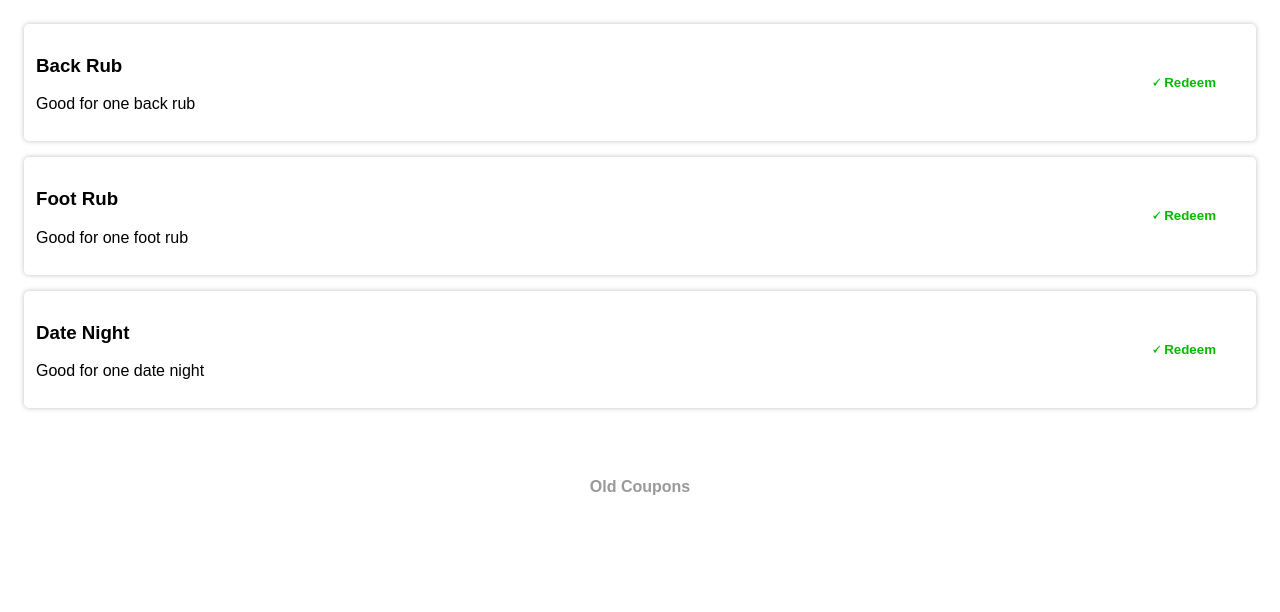
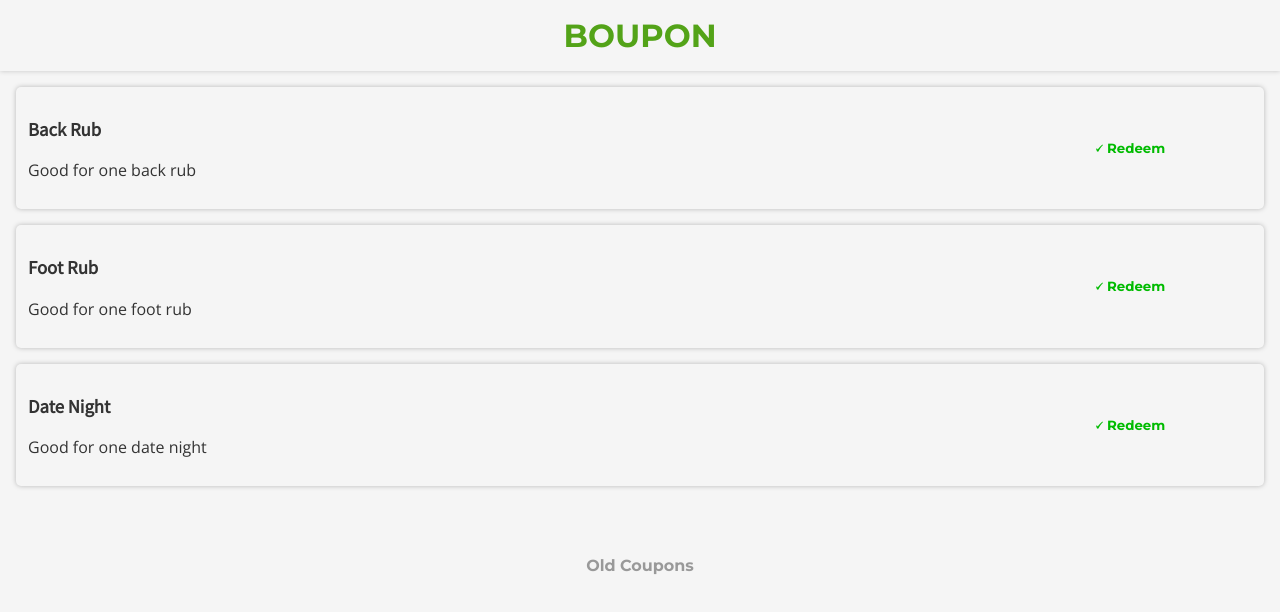
Before and after one commit to OsirisX3R0/boupon, a React (Create React App) app: page / in a window 1280 px wide. Shown: the top 612 px of the page. Built offline with nearby package versions, Linux system fonts and the light colour scheme.

Commit message:
Added node-sass styling

```diff
--- a/package.json
+++ b/package.json
@@ -7,6 +7,7 @@
     "@testing-library/react": "^11.1.0",
     "@testing-library/user-event": "^12.1.10",
     "@vercel/node": "^1.9.1",
+    "node-sass": "^5.0.0",
     "nodemailer": "^6.5.0",
     "react": "^17.0.2",
     "react-dom": "^17.0.2",
--- a/src/App.js
+++ b/src/App.js
@@ -1,11 +1,14 @@
 import Coupons from "./components/Coupons";
 import { CouponProvider } from "./context/CouponContext";
 import { GlobalProvider } from "./context/GlobalContext";
+import "./App.scss";
+import { Title } from "./styles";
 
 function App() {
   return (
     <GlobalProvider>
       <CouponProvider>
+        <Title>Boupon</Title>
         <Coupons />
         <Coupons old />
       </CouponProvider>
--- /dev/null
+++ b/src/App.scss
@@ -0,0 +1 @@
+@import url("https://fonts.googleapis.com/css2?family=Montserrat:wght@700&family=Open+Sans&family=Source+Sans+Pro&display=swap");
--- a/src/context/GlobalContext.js
+++ b/src/context/GlobalContext.js
@@ -2,9 +2,12 @@ import { createContext } from "react";
 import { createGlobalStyle } from "styled-components";
 
 const GlobalSyle = createGlobalStyle`
-  background-color: #f5f5f5;
-  color: #333;
-  font-family: Arial;
+  body {
+    background-color: #f5f5f5;
+    color: #333;
+    font-family: 'Montserrat', sans-serif;
+    margin: 0;
+  }
 `;
 
 export const GlobalContext = createContext();
--- a/src/index.js
+++ b/src/index.js
@@ -2,6 +2,7 @@ import React from "react";
 import ReactDOM from "react-dom";
 import App from "./App";
 import reportWebVitals from "./reportWebVitals";
+// import * as serviceWorker from "./serviceWorker";
 
 ReactDOM.render(
   <React.StrictMode>
@@ -14,3 +15,7 @@ ReactDOM.render(
 // to log results (for example: reportWebVitals(console.log))
 // or send to an analytics endpoint. Learn more: https://bit.ly/CRA-vitals
 reportWebVitals();
+// If you want your app to work offline and load faster, you can change
+// unregister() to register() below. Note this comes with some pitfalls.
+// Learn more about service workers: https://bit.ly/CRA-PWA
+// serviceWorker.register();
--- a/src/styles.js
+++ b/src/styles.js
@@ -1,4 +1,18 @@
 import styled from "styled-components";
+
+export const Title = styled.h1`
+  font-family: "Montserrat", sans-serif;
+  font-weight: bold;
+  width: 100%;
+  margin: 0;
+  padding: 1rem 0;
+  box-shadow: 0 0 5px rgba(0, 0, 0, 0.2);
+  color: #53a318;
+  text-transform: uppercase;
+  text-align: center;
+  position: sticky;
+  top: 0;
+`;
 
 export const CouponContainer = styled.div`
   padding: 1rem;
@@ -6,7 +20,6 @@ export const CouponContainer = styled.div`
 
 export const OldHead = styled.h4`
   color: #999;
-  font-family: sans-serif;
   text-align: center;
 `;
 
@@ -16,22 +29,23 @@ export const Coupon = styled.div`
   margin-bottom: 1rem;
   box-shadow: 0 0 5px rgba(0, 0, 0, 0.25);
   display: grid;
-  grid-template-columns: 1fr 10%;
+  grid-template-columns: 4fr 1fr;
 `;
 
 export const CouponText = styled.div``;
 
 export const CouponHead = styled.h3`
-  font-family: sans-serif;
+  font-family: "Source Sans Pro", sans-serif;
 `;
 
 export const CouponDesc = styled.p`
-  font-family: sans-serif;
+  font-family: "Open Sans", sans-serif;
 `;
 
 export const Redeem = styled.button`
   background-color: ${(props) => (props.redeemed ? "#ccc" : "transparent")};
   color: ${(props) => (props.redeemed ? "#999" : "#0b0")};
+  font-family: "Montserrat", sans-serif;
   font-weight: bold;
   border: none;
   border-radius: 5px;
```
Also changed, not shown: src/serviceWorker.js (added, +135 -0 lines), 1 other file (tests, documents, lock files or other folders).
